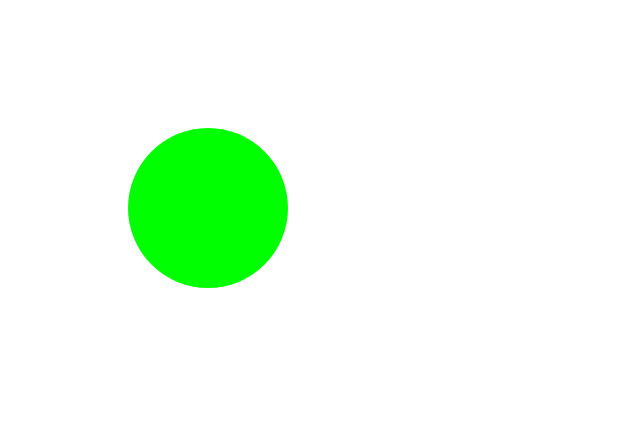
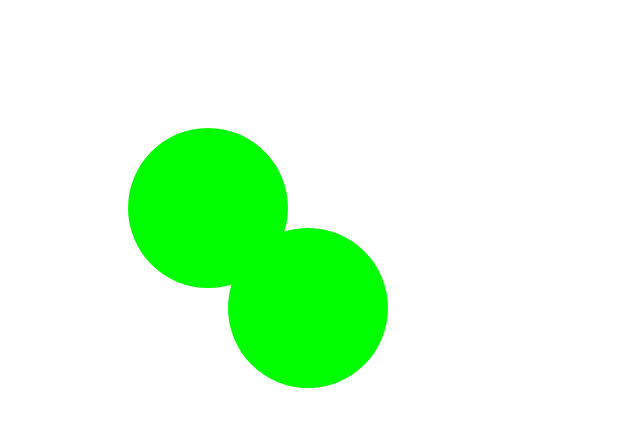
Before and after one commit to jakepark/asteroids, a plain HTML site: page asteroids/index.html in a window 1280 px wide. Shown: the whole page, without its empty margins (0-640 px from the left). Drawn offline with Linux system fonts and the light colour scheme.

Commit message:
implement #move

```diff
--- a/asteroids/index.html
+++ b/asteroids/index.html
@@ -12,9 +12,17 @@
      var canvasEl = document.getElementsByTagName("canvas")[0];
      canvasEl.height = window.innerHeight;
      canvasEl.width = window.innerWidth;
-     new Asteroids.MovingObject(
-       {pos: [200, 200], vel: [5,5], radius: 80, color: "#00FF00"}
-     ).draw(canvasEl.getContext("2d"));
+     a = new Asteroids.MovingObject(
+       {pos: [200, 200], vel: [100,100], radius: 80, color: "#00FF00"}
+     )//.draw(canvasEl.getContext("2d"));
+
+     a.draw(canvasEl.getContext("2d"));
+     a.move();
+     a.draw(canvasEl.getContext("2d"));
+    //  window.setInterval((function () {
+    //   this.moveCircles();
+    //   this.render(ctx);
+    // }).bind(this), 1000 / 60);
    </script>
   </body>
 </html>
--- a/asteroids/lib/movingObject.js
+++ b/asteroids/lib/movingObject.js
@@ -26,21 +26,9 @@
   };
 
   MovingObject.prototype.move = function (){
-
+    this.pos[0] = this.pos[0] + this.vel[0];
+    this.pos[1] = this.pos[1] + this.vel[1];
   }
-  // a = new MovingObject( {pos: [100, 100], vel: [5,5], radius: 50, color: "#000000"})
-
-  MovingObject.prototype.start = function (canvasEl) {
-      // get a 2d canvas drawing context. The canvas API lets us call
-      // a `getContext` method on a canvas DOM element.
-      var ctx = canvasEl.getContext("2d");
-
-      // render at 60 FPS
-      a.draw(ctx);
-    //   window.setInterval((function () {
-    //     a.draw(ctx);
-    //   }).bind(this), 1000 / 60);
-   };
 
 
 })();
```
